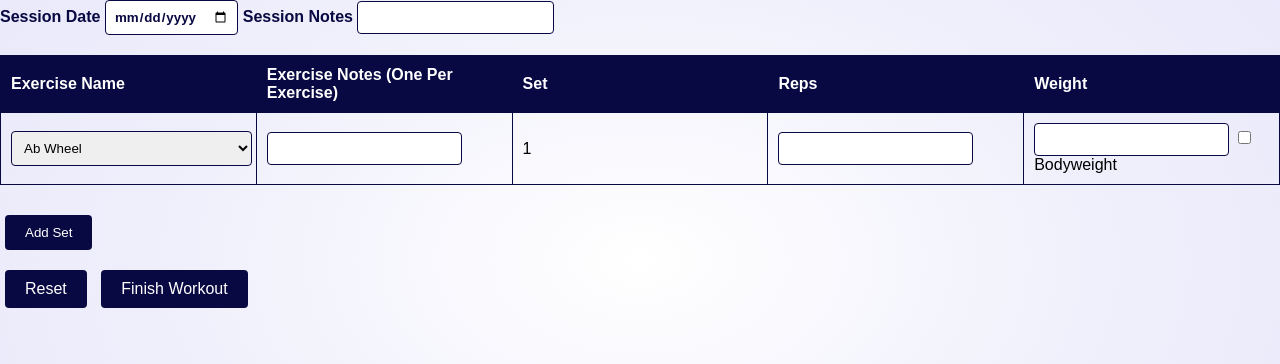
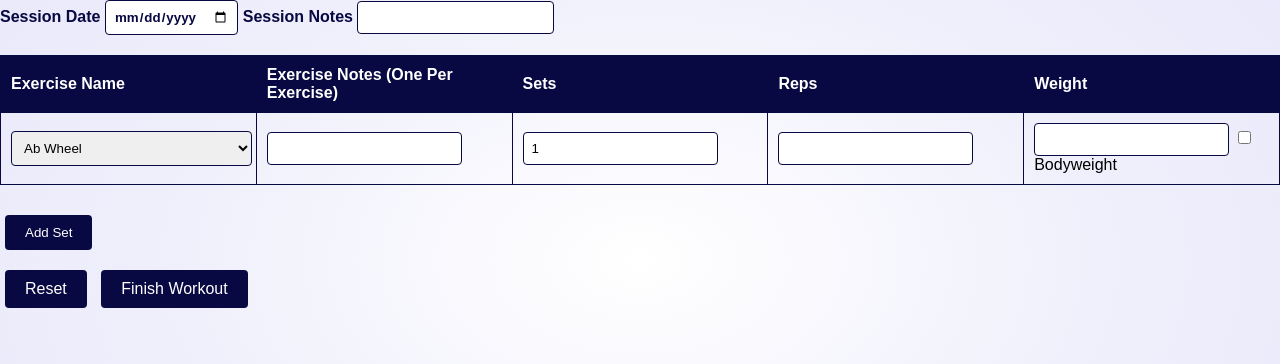
Before and after one commit to tea-leaves00/fitnesslogger, a Flask app: page /log_workout in a window 1280 px wide. Shown: the part 140-504 px from the top of the page. Run offline with Flask 3, Linux system fonts and the light colour scheme; data comes from the database, SQL or seed files in the repository; some libraries are stand-ins or nearby versions.

```diff
--- a/frontend/app.py
+++ b/frontend/app.py
@@ -5,7 +5,6 @@ from sql_functions import *
 app = Flask(__name__)
 app.secret_key = 'something'
 
-#testing testing 123
 
 # == HOME ==
 @app.route('/')
@@ -28,6 +27,7 @@ def log_workout():
             if not exercise_notes:
                 exercise_notes = session.get('exercise_notes', '')
 
+            sets = request.form.get('sets')
             reps = request.form.get('reps')
             bodyweight = request.form.get('bodyweight')
             weight = request.form.get('weight')
@@ -44,21 +44,14 @@ def log_workout():
 
             if 'current_sets' not in session:
                 session['current_sets'] = []
-                session['current_set_number'] = 1
-
-            if session.get('current_exercise') != exercise_name:
-                session['current_exercise'] = exercise_name
-                session['current_set_number'] = 1
-
 
             session['current_sets'].append({
+                'sets': sets,
                 'exercise': exercise_name,
                 'exercise_notes': exercise_notes,
                 'reps': reps,
                 'weight': weight,
-                'set_number': session['current_set_number']
             })
-
 
             session.modified = True
             session['current_set_number'] += 1
@@ -191,11 +184,6 @@ def reset():
 # == POST WORKOUT ==
 @app.route('/finish_workout')
 def finish_workout():
-    conn = sqlite3.connect('../backend/exercises.db')
-    c = conn.cursor()
-
-    print(f"Session current_sets: {session.get('current_sets', 'NOT FOUND')}")
-
     if 'current_sets' not in session or not session['current_sets']:
         flash("No sets to save!")
         return redirect(url_for('log_workout'))
@@ -205,34 +193,24 @@ def finish_workout():
         return redirect(url_for('log_workout'))
 
     session_id = session['current_workout_id']
+    current_sets = session['current_sets']
     exercises_processed = set()
-    for set_data in session['current_sets']:
+    for set_data in current_sets:
         exercise_name = set_data['exercise']
+        exercise_notes = set_data['exercise_notes']
 
         # Only create workout_logs entry once per exercise
         if exercise_name not in exercises_processed:
-            c.execute("SELECT exercise_id FROM exercises WHERE exercise_name = ?", (exercise_name,))
-            exercise_id = c.fetchone()[0]
+            exercise_id = get_exercise_id(exercise_name)
 
-            if exercise_id is None:
-                print(f"Exercise '{exercise_name}' not found in database!")
-                continue
-
-            c.execute("""
-                INSERT INTO workout_logs (session_id, exercise_id, exercise_notes)
-                VALUES (?, ?, ?)
-            """, (session_id, exercise_id, set_data['exercise_notes']))
-            workout_log_id = c.lastrowid
-
+            workout_log_id = insert_workout_log(session_id, exercise_id, exercise_notes)
             exercises_processed.add(exercise_name)
 
-        c.execute("""
-            INSERT INTO workout_sets (workout_log_id, set_number, reps, weight)
-            VALUES (?, ?, ?, ?)
-        """, (workout_log_id, set_data['set_number'], set_data['reps'], set_data['weight']))
+        set_number = 1
+        for set_number in range(len(set_data['sets'])):
+            insert_sets(workout_log_id, set_number)
+            set_number += 1
 
-    conn.commit()
-    conn.close()
 
     session.clear()
     flash("Workout logged successfully!")
--- a/frontend/sql_functions.py
+++ b/frontend/sql_functions.py
@@ -17,6 +17,13 @@ def close_connection(conn):
     conn.close()
 
 
+# == SELECT ==
+def get_exercise_id(exercise_name):
+    conn, c = establish_connection()
+    c.execute("SELECT exercise_id FROM exercises WHERE exercise_name = ?", (exercise_name,))
+    exercise_id = c.fetchone()[0]
+    close_connection(conn)
+    return exercise_id
 
 
 # == EDITS ==
@@ -46,6 +53,7 @@ def edit_custom_exercises(user_id, exercise):
         conn.rollback()
     close_connection(conn)
     return
+
 
 # == DISPLAY ==
 def display_exercises():
@@ -98,13 +106,13 @@ def view_custom_exercises(user_id):
     return custom_exercises
 
 
-
 # == INSERT ==
 def create_custom_exercise(user_id, exercise):
     conn, c = establish_connection()
     c.execute("INSERT INTO custom_exercises (user_id, exercise_name) VALUES (?, ?)", (user_id, exercise))
     close_connection(conn)
 
+# test this out with try except blocks, in case session row cant be inserted
 def insert_session(session_date, session_notes, user_id):
     conn, c = establish_connection()
     c.execute("""
@@ -114,3 +122,21 @@ def insert_session(session_date, session_notes, user_id):
     session_id = c.lastrowid
     close_connection(conn)
     return session_id
+
+def insert_workout_log(session_id, exercise_id, exercise_notes):
+    conn, c = establish_connection()
+    c.execute("""
+                INSERT INTO workout_logs (session_id, exercise_id, exercise_notes)
+                VALUES (?, ?, ?)
+            """, (session_id, exercise_id, exercise_notes))
+    workout_log_id = c.lastrowid
+    close_connection(conn)
+    return workout_log_id
+
+def insert_sets(workout_log_id, set_number, reps, weight):
+    conn, c = establish_connection()
+    c.execute("""
+            INSERT INTO workout_sets (workout_log_id, set_number, reps, weight)
+            VALUES (?, ?, ?, ?)
+        """, (workout_log_id, set_number, reps, weight))
+    close_connection(conn)
--- a/frontend/templates/log_workout.html
+++ b/frontend/templates/log_workout.html
@@ -18,7 +18,7 @@
         <tr>
             <th>Exercise Name</th>
             <th>Exercise Notes (One Per Exercise)</th>
-            <th>Set</th>
+            <th>Sets</th>
             <th>Reps</th>
             <th>Weight</th>
         </tr>
@@ -28,7 +28,7 @@
             <tr>
                 <td>{{ set.exercise }}</td>
                 <td>{{ set.exercise_notes }}</td>
-                <td>{{ set.set_number }}</td>
+                <td>{{ set.sets }}</td>
                 <td>{{ set.reps }}</td>
                 <td>{{ set.weight }}</td>
             </tr>
@@ -45,7 +45,7 @@
                 {% endfor %}
             </select></td>
             <td><input type="text" name="exercise_notes"></td>
-            <td>{{ session.get('current_set_number', '1') }}</td>
+            <td><input type="number" name="sets" value="{{ session.get('sets', '1') }}"></td>
             <td><input type="number" name="reps" {% if current_sets %}value="{{ current_sets[-1].reps }}"{% endif %} required></td>
             <td><input type="number" step="0.5" min=0 name="weight" {% if current_sets %}value="{{ current_sets[-1].weight }}"{% endif %}>
                 <input type="checkbox" name="bodyweight" value="bodyweight">Bodyweight
```
